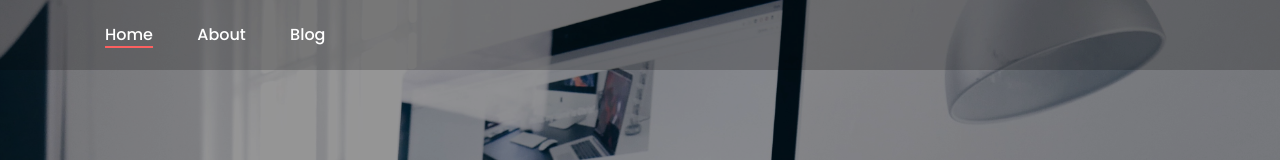
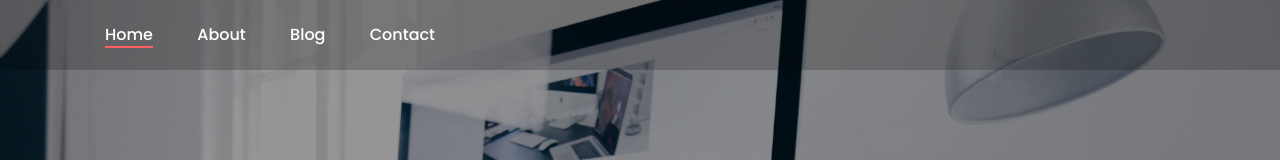
Before and after one commit to bedrantirak/bedrantirak.github.io, a website: page index.html in a window 1280 px wide. Shown: the top 160 px of the page. Drawn offline with Linux system fonts and the light colour scheme.

Commit message:
Update index.html

```diff
--- a/index.html
+++ b/index.html
@@ -72,9 +72,9 @@
                             <div class="classynav">
                                 <ul id="nav">
                                     <li class="active"><a href="./index.html">Home</a></li>
-
                                     <li><a href="./about.html">About</a></li>
                                     <li><a href="./blog.html">Blog</a></li>
+                                    <li><a href="./iletisim.html">Contact</a></li>
                                 </ul>
 
 
```
